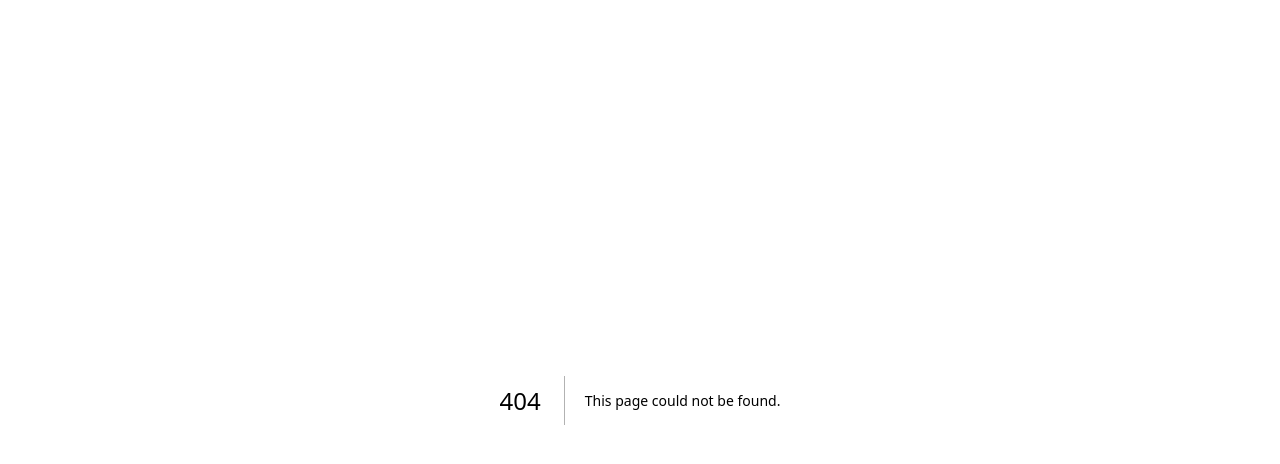
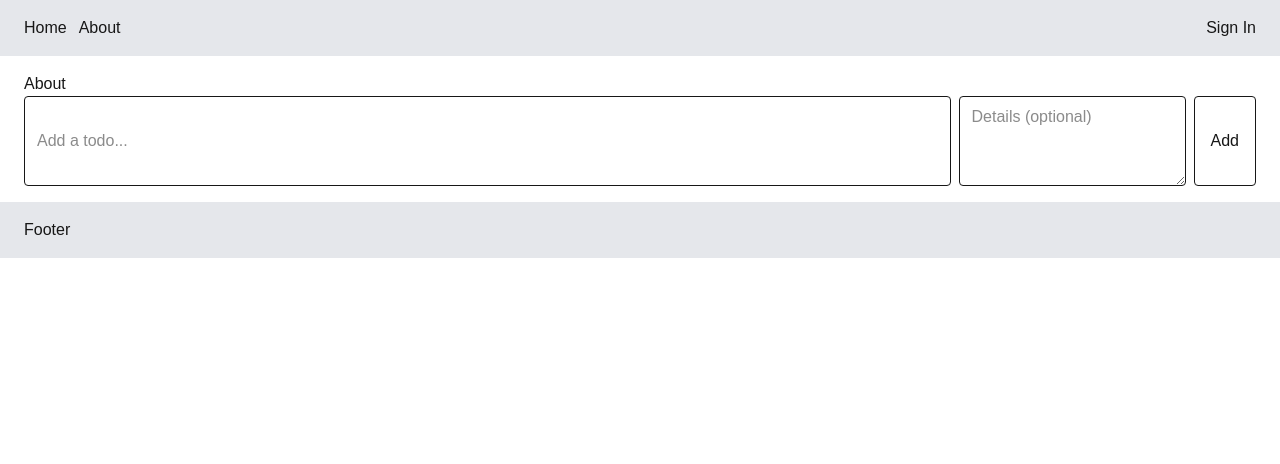
Before and after one commit to Julian1936/next-todo, a Next.js app: page /about in a window 1280 px wide. Before the commit this address had no page. Shown: the top 464 px of the page. Built offline with nearby package versions, Linux system fonts and the light colour scheme; no server answers.

Commit message:
feat: restructure application layout with Header and Footer components, implement AddTodoForm, and set up authentication

```diff
--- /dev/null
+++ b/app/about/page.tsx
@@ -0,0 +1,10 @@
+import AddTodoForm from "../components/AddTodoForm";
+
+export default function AboutPage() {
+  return (
+    <>
+      <h1>About</h1>
+      <AddTodoForm />
+    </>
+  );
+}
--- /dev/null
+++ b/app/api/todos/route.tsx
@@ -0,0 +1,82 @@
+import { NextRequest, NextResponse } from "next/server";
+import { auth } from "@/auth";
+
+const HYGRAPH_ENDPOINT = process.env.HYGRAPH_ENDPOINT!;
+const HYGRAPH_TOKEN = process.env.HYGRAPH_TOKEN!;
+
+async function hygraphRequest(query: string, variables: Record<string, unknown>) {
+  const res = await fetch(HYGRAPH_ENDPOINT, {
+    method: "POST",
+    headers: {
+      "Content-Type": "application/json",
+      Authorization: `Bearer ${HYGRAPH_TOKEN}`,
+    },
+    body: JSON.stringify({ query, variables }),
+  });
+  const json = await res.json();
+  if (json.errors) throw new Error(JSON.stringify(json.errors));
+  return json.data;
+}
+
+export async function POST(req: NextRequest) {
+  const session = await auth();
+  if (!session?.user?.id) {
+    return NextResponse.json({ error: "Unauthorised" }, { status: 401 });
+  }
+
+  const userId = session.user.id;
+  const { todoTitle, todoDetails } = await req.json();
+
+  if (!todoTitle || typeof todoTitle !== "string") {
+    return NextResponse.json({ error: "todoTitle is required" }, { status: 400 });
+  }
+
+  try {
+    const createData = await hygraphRequest(
+      `mutation CreateTodo($todoTitle: String!, $todoDetails: String!, $userId: ID!) {
+            createTodo(data: {
+              todoTitle: $todoTitle,
+              todoDetails: $todoDetails,
+              todoUser: { connect: {id: $userId}} }){
+                id
+            }
+        }`,
+      { todoTitle, todoDetails: todoDetails ?? null, userId },
+    );
+
+    const id = createData.createTodo.id;
+
+    try {
+      await hygraphRequest(
+        `mutation PublishTodo($id: ID!) {
+            publishTodo(where: { id: $id }, to: PUBLISHED){
+                id
+            }
+        }`,
+        { id },
+      );
+    } catch (publishErr) {
+      await hygraphRequest(
+        `mutation DeleteTodo($id: ID!) {
+          deleteTodo(where: {id: $id}) {
+            id
+          }
+        }`,
+        { id },
+      ).catch((deleteErr) => {
+        console.error("Failed to rollback orphaned draft", id, deleteErr);
+      });
+      throw publishErr;
+    }
+
+    return NextResponse.json(
+      { id, todoTitle, todoDetails },
+      {
+        status: 201,
+      },
+    );
+  } catch (err) {
+    console.error(err);
+    return NextResponse.json({ error: "Failed to create todo" }, { status: 500 });
+  }
+}
--- /dev/null
+++ b/app/components/AddTodoForm.tsx
@@ -0,0 +1,41 @@
+"use client";
+
+import { useState } from "react";
+
+export default function AddTodoForm() {
+  const [todoTitle, setTodoTitle] = useState("");
+  const [todoDetails, setTodoDetails] = useState("");
+  const [status, setStatus] = useState<"idle" | "loading" | "error">("idle");
+
+  async function handleSubmit(e: React.SubmitEvent<HTMLFormElement>) {
+    e.preventDefault();
+    if (!todoTitle.trim()) return;
+
+    setStatus("loading");
+
+    try {
+      const res = await fetch("/api/todos", {
+        method: "POST",
+        headers: { "Content-Type": "application/json" },
+        body: JSON.stringify({ todoTitle, todoDetails }),
+      });
+      if (!res.ok) throw new Error("Request failed");
+      setTodoTitle("");
+      setTodoDetails("");
+      setStatus("idle");
+    } catch {
+      setStatus("error");
+    }
+  }
+
+  return (
+    <form onSubmit={handleSubmit} className="flex gap-2">
+      <input value={todoTitle} onChange={(e) => setTodoTitle(e.target.value)} placeholder="Add a todo..." className="border rounded px-3 py-2 flex-1" />
+      <textarea value={todoDetails} onChange={(e) => setTodoDetails(e.target.value)} placeholder="Details (optional)" className="border rounded px-3 py-2" rows={3} />
+      <button type="submit" disabled={status === "loading"} className="border rounded px-4 py-2">
+        {status === "loading" ? "Adding..." : "Add"}
+      </button>
+      {status === "error" && <p className="text-red-500 text-sm">Something went wrong.</p>}
+    </form>
+  );
+}
--- /dev/null
+++ b/app/components/Footer.tsx
@@ -0,0 +1,7 @@
+export default function Footer() {
+  return (
+    <>
+      <footer className="bg-gray-200 px-6 py-4">Footer</footer>
+    </>
+  );
+}
--- /dev/null
+++ b/app/components/Header.tsx
@@ -0,0 +1,24 @@
+import Link from "next/link";
+import AuthButton from "../AuthButton";
+
+export default function Header() {
+  return (
+    <>
+      <header className="bg-gray-200 px-6 py-4 flex items-center justify-between">
+        <nav>
+          <ul className="flex items-center gap-3">
+            <li>
+              <Link href="/">Home</Link>
+            </li>
+            <li>
+              <Link href="/about">About</Link>
+            </li>
+          </ul>
+        </nav>
+        <div className="account-menu">
+          <AuthButton />
+        </div>
+      </header>
+    </>
+  );
+}
--- a/app/layout.tsx
+++ b/app/layout.tsx
@@ -2,6 +2,9 @@ import type { Metadata } from "next";
 import { Geist, Geist_Mono } from "next/font/google";
 import "./globals.css";
 import Providers from "./providers";
+
+import Header from "./components/Header";
+import Footer from "./components/Footer";
 
 const geistSans = Geist({
   variable: "--font-geist-sans",
@@ -22,7 +25,11 @@ export default function RootLayout({ children }: LayoutProps<"/">) {
   return (
     <html lang="en" className={`${geistSans.variable} ${geistMono.variable} h-full antialiased`}>
       <body className="min-h-full flex flex-col">
-        <Providers>{children}</Providers>
+        <Providers>
+          <Header />
+          <main className="px-6 py-4">{children}</main>
+          <Footer />
+        </Providers>
       </body>
     </html>
   );
--- a/app/page.tsx
+++ b/app/page.tsx
@@ -1,10 +1,7 @@
-import AuthButton from "./AuthButton";
-
 export default function Home() {
   return (
     <>
       <h1>NextJS Todos</h1>
-      <AuthButton />
     </>
   );
 }
--- a/auth.js
+++ b/auth.tsx
@@ -3,8 +3,15 @@ import CredentialsProvider from "next-auth/providers/credentials";
 import { compare, hash } from "bcrypt";
 import { GraphQLClient, gql } from "graphql-request";
 
-const client = new GraphQLClient(process.env.HYGRAPH_ENDPOINT, {
-  header: { Authorization: `Bearer ${process.env.HYGRAPH_TOKEN}` },
+const hygraphEndpoint = process.env.HYGRAPH_ENDPOINT;
+const hygraphToken = process.env.HYGRAPH_TOKEN;
+
+if (!hygraphEndpoint || !hygraphToken) {
+  throw new Error("Missing HYGRAPH_ENDPOINT or HYGRAPH_TOKEN environment variables");
+}
+
+const client = new GraphQLClient(hygraphEndpoint, {
+  headers: { Authorization: `Bearer ${hygraphToken}` },
 });
 
 const GetUserByEmail = gql`
@@ -35,7 +42,11 @@ export const { handlers, signIn, signOut, auth } = NextAuth({
         email: { label: "Email", type: "email" },
         password: { label: "Password", type: "password" },
       },
-      authorize: async (credentials) => {
+      async authorize(credentials) {
+        // Credentials are potentially undefined/unknown
+        if (typeof credentials?.email !== "string" || typeof credentials?.password !== "string") {
+          return null;
+        }
         const { email, password } = credentials;
         const { user } = await client.request(GetUserByEmail, { email });
 
@@ -54,4 +65,18 @@ export const { handlers, signIn, signOut, auth } = NextAuth({
       },
     }),
   ],
+  callbacks: {
+    async jwt({ token, user }) {
+      if (user) {
+        token.id = user.id;
+      }
+      return token;
+    },
+    async session({ session, token }) {
+      if (session.user) {
+        session.user.id = token.id as string;
+      }
+      return session;
+    },
+  },
 });
--- /dev/null
+++ b/next-auth.d.ts
@@ -0,0 +1,15 @@
+import { DefaultSession } from "next-auth";
+
+declare module "next-auth" {
+  interface Session {
+    user: {
+      id: string;
+    } & DefaultSession["user"];
+  }
+}
+
+declare module "next-auth/jwt" {
+  interface JWT {
+    id: string;
+  }
+}
--- a/package.json
+++ b/package.json
@@ -19,6 +19,7 @@
   },
   "devDependencies": {
     "@tailwindcss/postcss": "^4",
+    "@types/bcrypt": "^6.0.0",
     "@types/node": "^20",
     "@types/react": "^19",
     "@types/react-dom": "^19",
```
Also changed, not shown: app/api/auth/[...nextauth]/route.tsx (renamed from app/api/auth/[...nextauth]/route.js), 1 other file (tests, documents, lock files or other folders).
